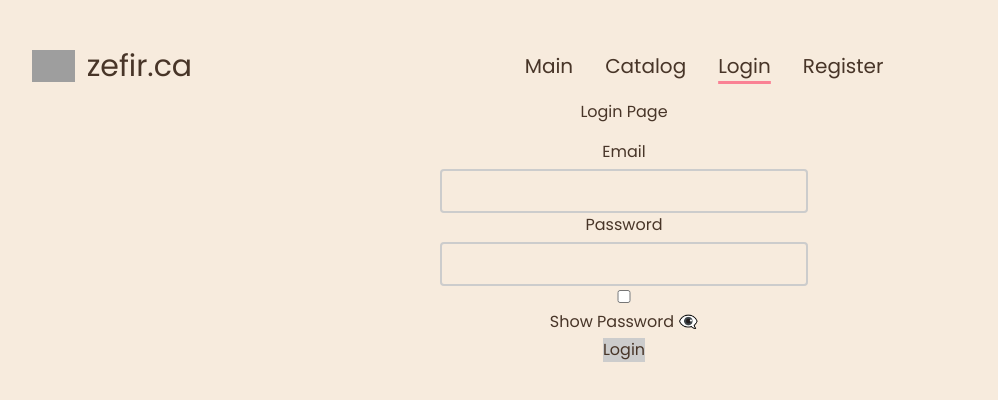
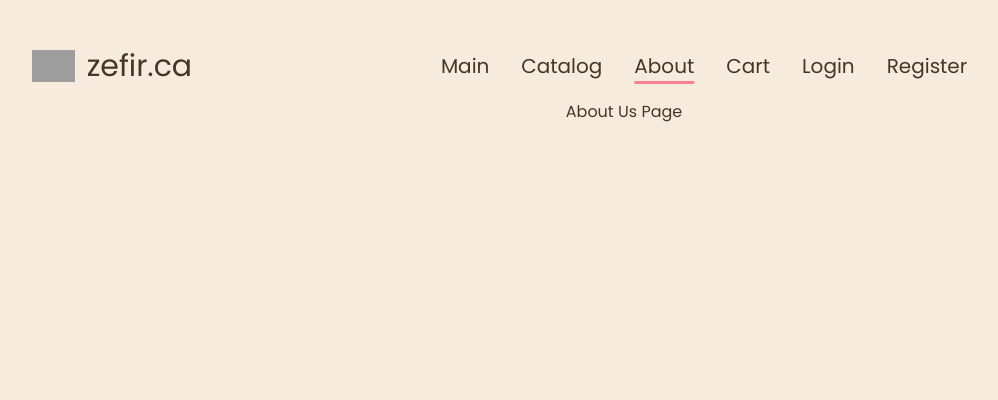
Before and after one commit to CodeBreakers-rs/eCommerce-App, a React (Vite) app: page /about in a window 1280 px wide. Before the commit this address led to /login. Shown: the top 400 px of the page, without its empty margins (16-1014 px from the left). Built offline with nearby package versions, Linux system fonts and the light colour scheme; no server answers; grey boxes are pictures that could not be loaded.

Commit message:
feat: implement access to basket and about pages without logging in

```diff
--- a/src/components/common/navigation/nav-links.tsx
+++ b/src/components/common/navigation/nav-links.tsx
@@ -28,14 +28,14 @@ const NavLinks = () => {
     <ul className="flex flex-col font-medium p-4 md:p-0 mt-4 border border-gray-100 rounded-lg md:flex-row md:space-x-8 md:mt-0 md:border-0 dark:bg-gray-800 dark:border-gray-700">
       {renderNavLink('/', 'Main', true)}
       {renderNavLink('/catalog', 'Catalog')}
+      {renderNavLink('/about', 'About')}
+      {renderNavLink('/basket', 'Cart')}
 
-      {!isLoggedIn ? (
+      {!isLoggedIn && (
         <>
           {renderNavLink('/login', 'Login')}
           {renderNavLink('/register', 'Register')}
         </>
-      ) : (
-        <>{renderNavLink('/about', 'About')}</>
       )}
     </ul>
   )
--- a/src/routes/app-router.tsx
+++ b/src/routes/app-router.tsx
@@ -21,6 +21,8 @@ const AppRouter = () => (
         <Route path="/" element={<MainPage />} />
         <Route path="/catalog" element={<CatalogPage />} />
         <Route path="/product/:id" element={<ProductPage />} />
+        <Route path="/basket" element={<BasketPage />} />
+        <Route path="/about" element={<AboutPage />} />
         <Route
           path="/login"
           element={
@@ -45,22 +47,6 @@ const AppRouter = () => (
             </ProtectedRoute>
           }
         />
-        <Route
-          path="/basket"
-          element={
-            <ProtectedRoute>
-              <BasketPage />
-            </ProtectedRoute>
-          }
-        />
-        <Route
-          path="/about"
-          element={
-            <ProtectedRoute>
-              <AboutPage />
-            </ProtectedRoute>
-          }
-        />
         <Route path="*" element={<NotFoundPage />} />
       </Route>
     </Routes>
```
